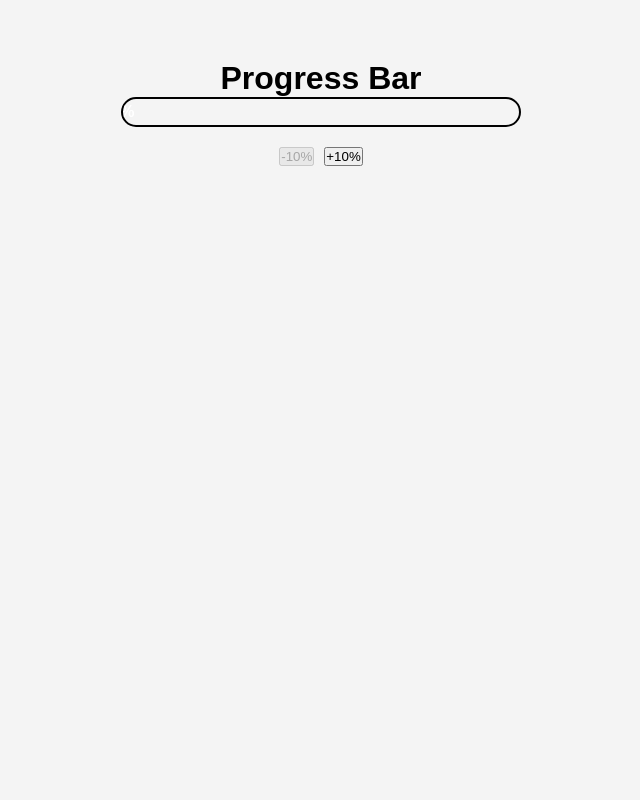
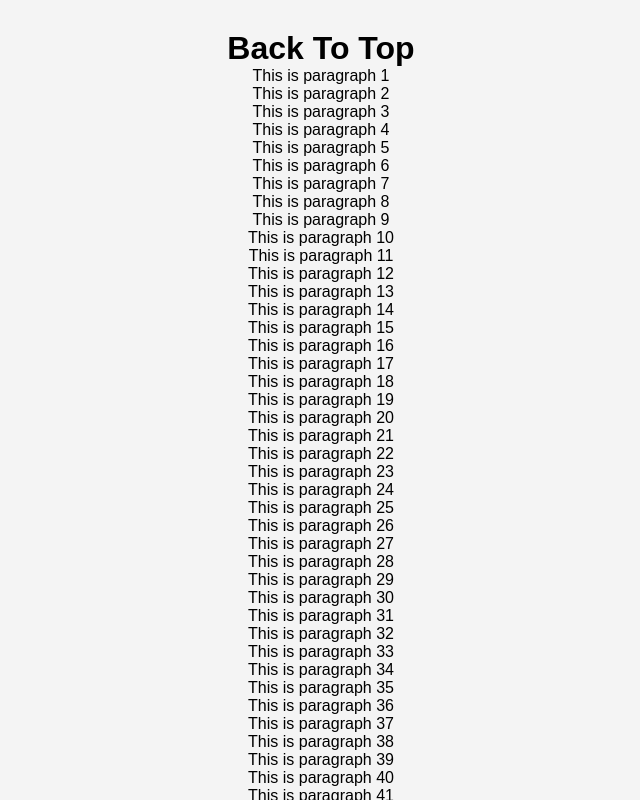
Before and after one commit to sonam002/react-interview-practice, a React (Vite) app: page / in a window 1280 px wide. Shown: the top 800 px of the page, without its empty margins (319-959 px from the left). Built offline with nearby package versions, Linux system fonts and the light colour scheme.

Commit message:
002 BacktoTop button

```diff
--- a/src/App.js
+++ b/src/App.js
@@ -3,13 +3,15 @@ import ReactDOM from "react-dom/client";
 import "./index.css";
 
 import ProgressBar from "./problems/001-progress-bar/ProgressBar";
+import BacktoTop from "./problems/002-back-to-top/BacktoTop";
 
 const root = ReactDOM.createRoot(document.getElementById("root"));
 
 const App = () => {
     return (
         <div className = "app">
-            <ProgressBar />
+            {/*<ProgressBar />*/}
+            <BacktoTop />
         </div>
     );
 };
--- a/src/index.css
+++ b/src/index.css
@@ -12,3 +12,19 @@ body {
 .app {
     padding: 30px;
 }
+
+.backToTop {
+  margin-bottom: 2.5rem;
+  text-align: center;
+}
+
+.backtotop-btn {
+  position: fixed;
+  bottom: 20px;
+  right: 20px;
+
+  font-size: 14px;
+  padding: 10px 15px;
+
+  cursor: pointer;
+}
--- /dev/null
+++ b/src/problems/002-back-to-top/BacktoTop.js
@@ -0,0 +1,54 @@
+import { useEffect, useState } from "react";
+
+const BacktoTop = () => {
+   const [isVisible, setIsVisible] = useState(false);
+
+  useEffect(() => {
+    // Add scroll event listener to toggle visibility
+    const handleScroll = () => {
+        if(window.scrollY > 500){
+            setIsVisible(true);
+        }else{
+            setIsVisible(false);
+        }
+    }
+    window.addEventListener("scroll", handleScroll);
+
+    return () => {
+      window.removeEventListener("scroll", handleScroll);
+    };
+  }, []);
+
+  const scrollToTop = () => {
+    // Implement smooth scroll to top
+     window.scrollTo({
+      top: 0,
+      behavior: "smooth",
+    });
+  }
+  return (
+    <div className="backToTop">
+      <h1>Back To Top</h1>
+
+      {/* Add some content to enable scrolling */}
+
+      <div className="container">
+        {/* Show this button only after scrolling down */}
+        {Array.from({ length: 50 }, (_, i) => (
+          <p key={i}>This is paragraph {i + 1}</p>
+        ))}
+        {isVisible && (
+         <button
+          className="backtotop-btn"
+          onClick={scrollToTop}
+          data-testid="back-to-top-btn"
+        >
+          Back to Top
+        </button>
+        )}
+      </div>
+    </div>
+  );
+};
+
+export default BacktoTop;
```
